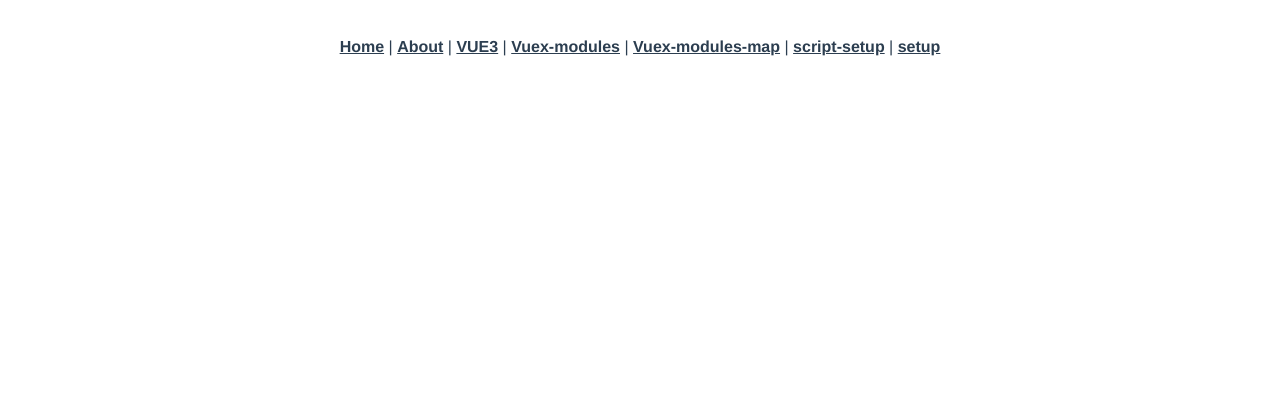
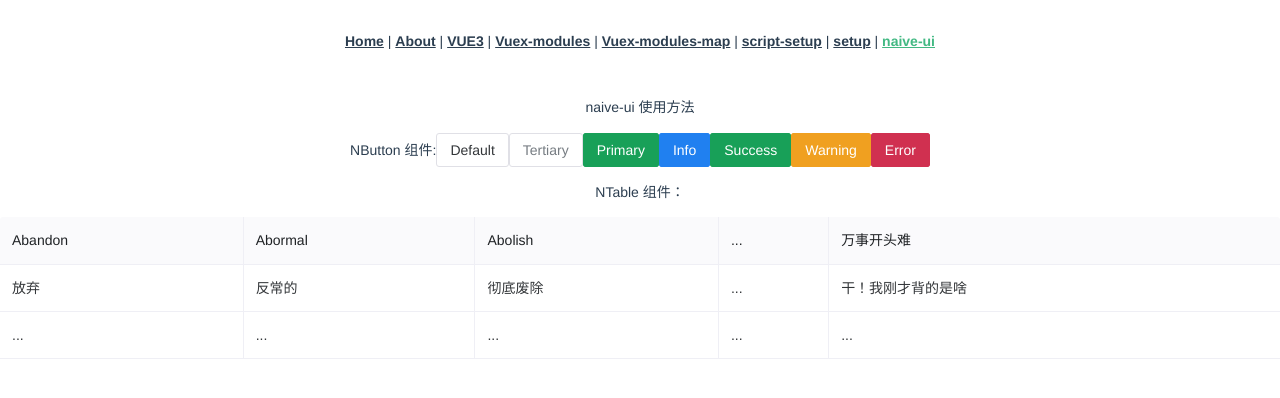
Before and after one commit to superstaring/vue3, a Vue app: page /naive-ui in a window 1280 px wide. Shown: the top 398 px of the page. Built offline with nearby package versions, Linux system fonts and the light colour scheme.

Commit message:
naive-ui 使用

```diff
--- a/package.json
+++ b/package.json
@@ -25,6 +25,7 @@
     "@vue/eslint-config-typescript": "^9.1.0",
     "eslint": "^7.32.0",
     "eslint-plugin-vue": "^8.0.3",
+    "naive-ui": "^2.28.2",
     "typescript": "~4.5.5"
   }
 }
--- a/src/App.vue
+++ b/src/App.vue
@@ -6,7 +6,8 @@
     <router-link to="/Vuex-modules">Vuex-modules</router-link> |
     <router-link to="/Vuex-modules-map">Vuex-modules-map</router-link> |
     <router-link to="/script-setup">script-setup</router-link> |
-    <router-link to="/setup">setup</router-link>
+    <router-link to="/setup">setup</router-link> |
+    <router-link to="/naive-ui">naive-ui</router-link>
   </nav>
   <router-view/>
 </template>
--- a/src/router/index.ts
+++ b/src/router/index.ts
@@ -5,6 +5,7 @@
 import VueXModulesMap from "../vue/VueXModulesMap.vue";
 import ScriptSetup from "../vue/ScriptSetup.vue";
 import TotalComponent from "../vue/Setup/TotalComponent.vue";
+import TotalNaiveUi from "../vue/naive-ui/TotalNaiveUi.vue";
 
 const routes: Array<RouteRecordRaw> = [
   {
@@ -46,6 +47,11 @@
     name: "setup",
     component: TotalComponent,
   },
+  {
+    path: "/naive-ui",
+    name: "naive-ui",
+    component: TotalNaiveUi,
+  },
 ];
 
 const router = createRouter({
--- /dev/null
+++ b/src/vue/naive-ui/NButton.vue
@@ -0,0 +1,20 @@
+<template>
+    <div>
+      <span>NButton 组件:</span>
+      <n-button>Default</n-button>
+      <n-button type="tertiary">Tertiary</n-button>
+      <n-button type="primary">Primary</n-button>
+      <n-button type="info">Info</n-button>
+      <n-button type="success">Success</n-button>
+      <n-button type="warning">Warning</n-button>
+      <n-button type="error">Error</n-button>
+    </div>
+</template>
+
+<script setup>
+import { NButton } from 'naive-ui';
+</script>
+
+<style lang="scss" scoped>
+
+</style>
--- /dev/null
+++ b/src/vue/naive-ui/NTable.vue
@@ -0,0 +1,38 @@
+<template>
+  <p>NTable 组件：</p>
+  <n-table :bordered="false" :single-line="false">
+    <thead>
+      <tr>
+        <th>Abandon</th>
+        <th>Abormal</th>
+        <th>Abolish</th>
+        <th>...</th>
+        <th>万事开头难</th>
+      </tr>
+    </thead>
+    <tbody>
+      <tr>
+        <td>放弃</td>
+        <td>反常的</td>
+        <td>彻底废除</td>
+        <td>...</td>
+        <td>干！我刚才背的是啥</td>
+      </tr>
+      <tr>
+        <td>...</td>
+        <td>...</td>
+        <td>...</td>
+        <td>...</td>
+        <td>...</td>
+      </tr>
+    </tbody>
+  </n-table>
+</template>
+
+<script setup>
+import { NTable } from 'naive-ui';
+</script>
+
+<style lang="scss" scoped>
+
+</style>
--- /dev/null
+++ b/src/vue/naive-ui/TotalNaiveUi.vue
@@ -0,0 +1,16 @@
+<template>
+    <div>
+      <p>naive-ui 使用方法</p>
+      <NButton />
+      <NTable />
+    </div>
+</template>
+
+<script setup>
+import NButton from './NButton';
+import NTable from './NTable';
+</script>
+
+<style lang="scss" scoped>
+
+</style>
```
